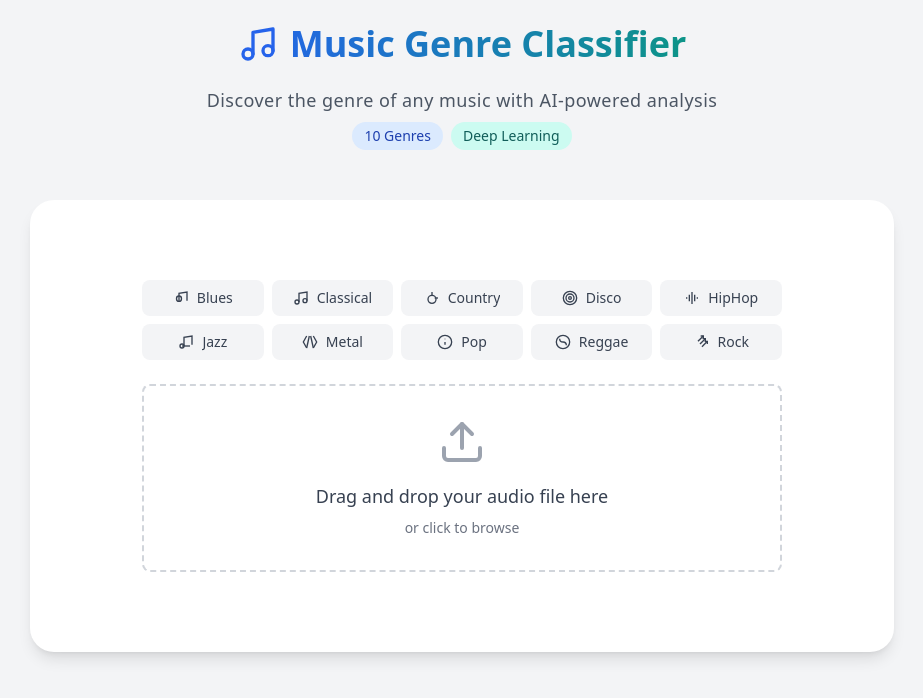
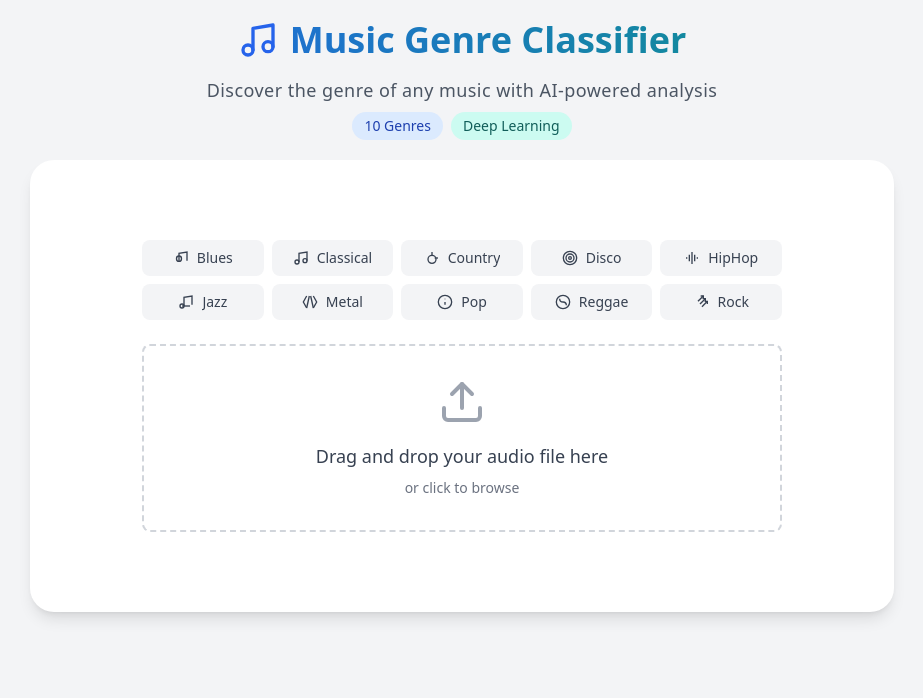
Before and after one commit to ondayex/music_classifier_app, a React (Vite) app in the folder frontend/: page / in a window 1280 px wide. Shown: the top 698 px of the page, without its empty margins (178-1101 px from the left). Built offline with nearby package versions, Linux system fonts and the light colour scheme.

Commit message:
fixed front section to not move

```diff
--- a/frontend/src/App.tsx
+++ b/frontend/src/App.tsx
@@ -5,10 +5,10 @@ import { Music } from 'lucide-react';
 const App: FC = () => {
   return (
     <div className="min-h-screen bg-gray-100">
-      <div className="fixed top-0 left-0 right-0 bg-gray-100 z-10 py-6">
+      <div className="fixed top-0 left-0 right-0 bg-gray-100/95 backdrop-blur-sm z-10">
         <div className="container mx-auto max-w-4xl px-4">
-          <div className="text-center">
-            <h1 className="text-4xl font-bold bg-gradient-to-r from-blue-600 to-teal-600 text-transparent bg-clip-text inline-flex items-center gap-3">
+          <div className="text-center h-[160px] flex flex-col justify-center">
+            <h1 className="text-4xl font-bold bg-gradient-to-r from-blue-600 to-teal-600 text-transparent bg-clip-text inline-flex items-center gap-3 justify-center">
               <Music className="w-10 h-10 text-blue-600" />
               Music Genre Classifier
             </h1>
@@ -27,7 +27,7 @@ const App: FC = () => {
         </div>
       </div>
 
-      <div className="container mx-auto max-w-4xl px-4 pt-[200px]">
+      <div className="container mx-auto max-w-4xl px-4 pt-[160px]">
         <div className="bg-white shadow-lg rounded-3xl p-8">
           <div className="divide-y divide-gray-200">
             <div className="py-8 text-base leading-6 space-y-4 text-gray-700 sm:text-lg sm:leading-7">
```
